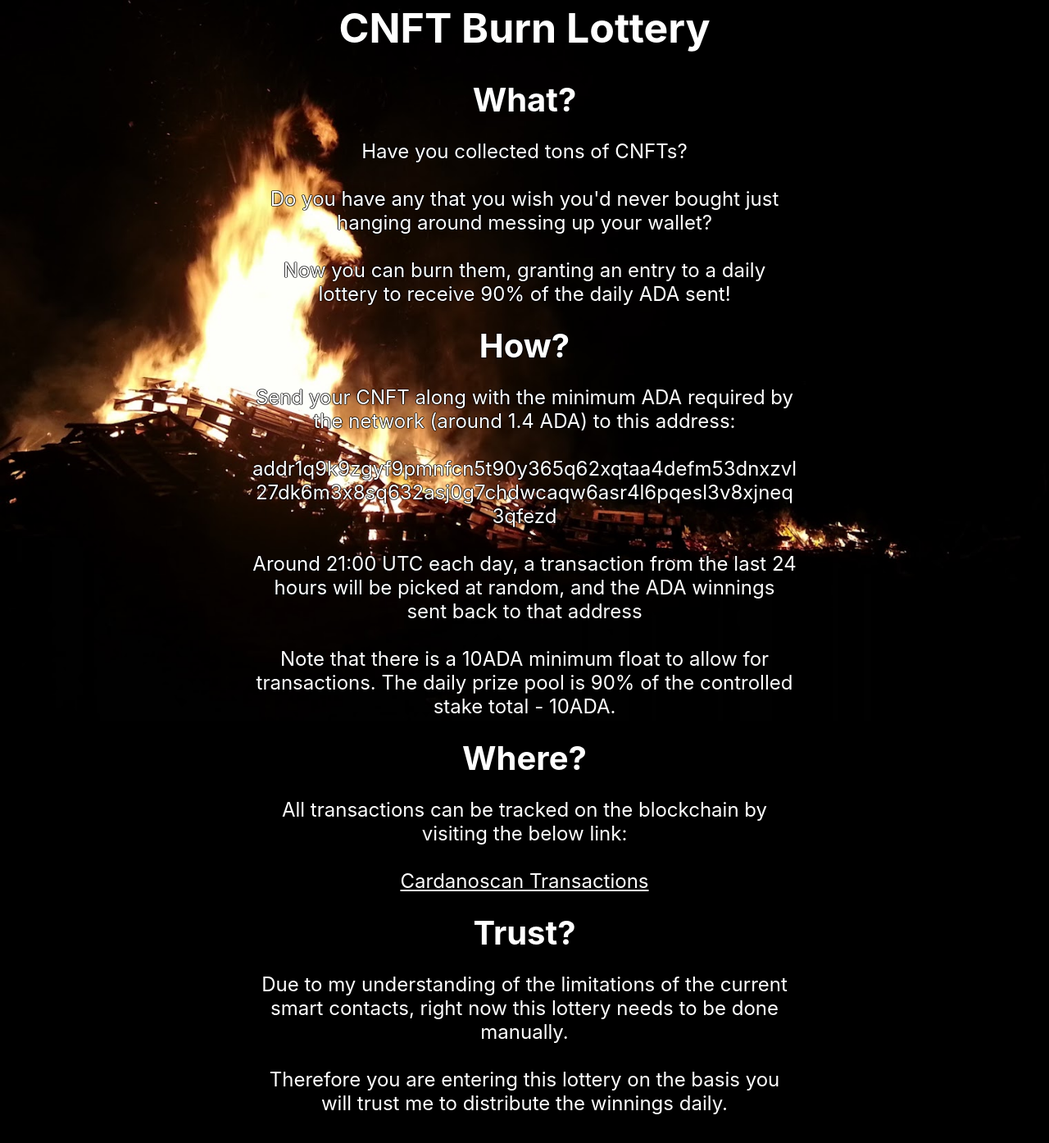
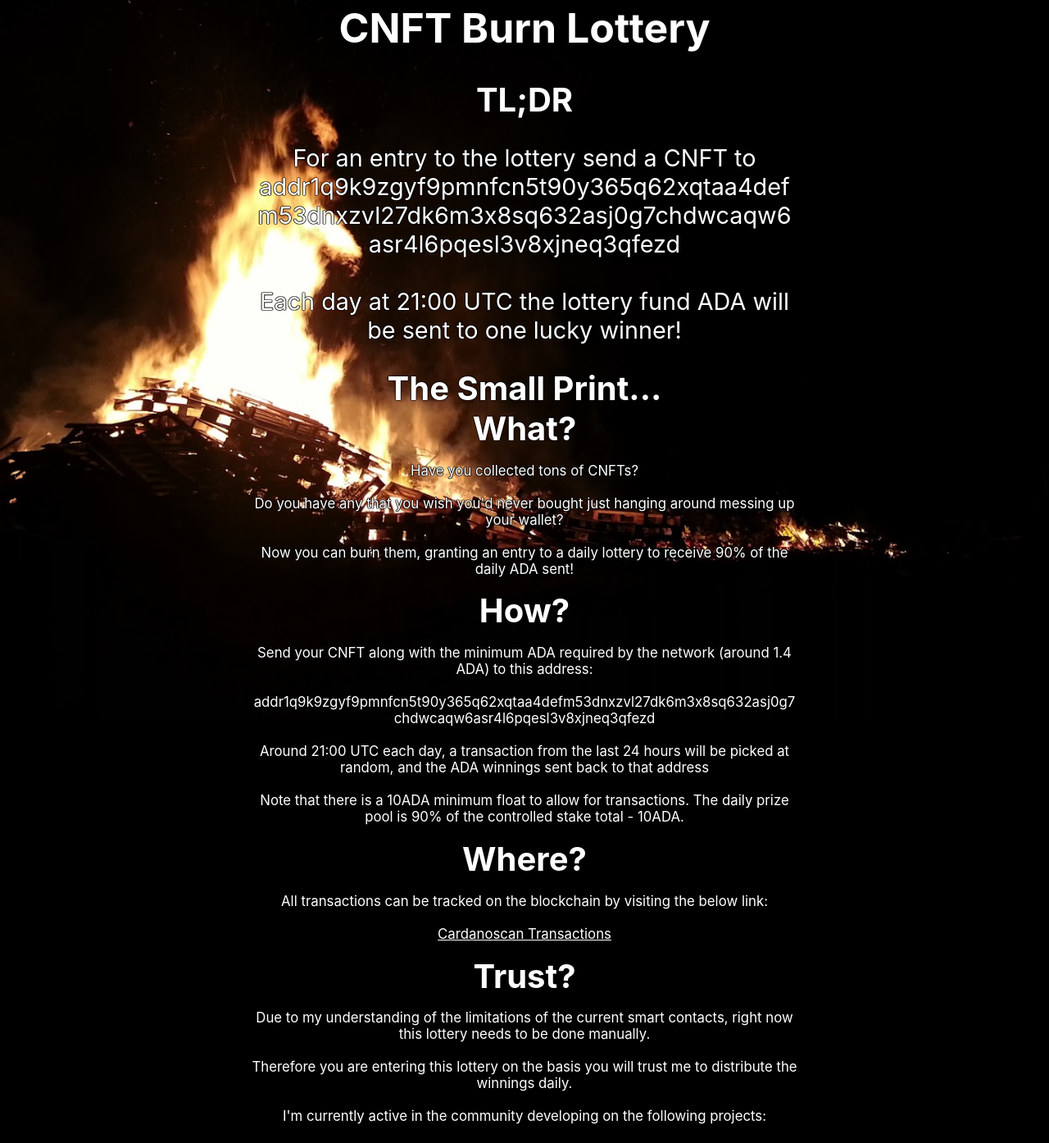
Before and after one commit to hookmanuk/cnftburnlottery, a plain HTML site: page index.html in a window 1280 px wide. Shown: the part 81-1475 px from the top of the page at 82% size. Drawn offline with Linux system fonts and the light colour scheme.

Commit message:
Update index.html

```diff
--- a/index.html
+++ b/index.html
@@ -1,7 +1,8 @@
 <!DOCTYPE html>
 <meta name="viewport" content="width=device-width, initial-scale=1">
-<head>
-    <link rel="stylesheet" href="website.css"/>
+<html><head><meta name="viewport" content="width=device-width, initial-scale=1">
+
+    <link rel="stylesheet" href="website.css">
      <!--icons start-->
 
     <link rel="icon" type="image/png" sizes="192x192" href="icon-192x192.png">
@@ -16,7 +17,7 @@
     <meta name="description" content="">
 
     <!-- Global site tag (gtag.js) - Google Analytics -->
-    <script async src="https://www.googletagmanager.com/gtag/js?id=G-RFSP9L3K2M"></script>
+    <script async="" src="https://www.googletagmanager.com/gtag/js?id=G-RFSP9L3K2M"></script>
     <script>
       window.dataLayer = window.dataLayer || [];
       function gtag(){dataLayer.push(arguments);}
@@ -30,16 +31,34 @@
     <div class="content">
         <div class="title">
             <h1>CNFT Burn Lottery</h1>
+        </div><div class="tldr" style="
+    font-size: 120%;
+">
+            <div class="sectiontitle">
+                TL;DR
+            </div>
+            <p>
+                For an entry to the lottery send a CNFT to addr1q9k9zgyf9pmnfcn5t90y365q62xqtaa4defm53dnxzvl27dk6m3x8sq632asj0g7chdwcaqw6asr4l6pqesl3v8xjneq3qfezd<br>
+                <br>
+                Each day at 21:00 UTC the lottery fund ADA will be sent to one lucky winner!
+            <br></p>
         </div>
+        <div class="sectiontitle">
+                The Small Print...
+        </div>
+        <div class="small print" style="
+    font-size: 70% !important;
+">
+
         <div class="description">
             <div class="sectiontitle">
                 What?
             </div>
             <p>
-                Have you collected tons of CNFTs?<br />
-                <br />
-                Do you have any that you wish you'd never bought just hanging around messing up your wallet?<br />
-                <br />
+                Have you collected tons of CNFTs?<br>
+                <br>
+                Do you have any that you wish you'd never bought just hanging around messing up your wallet?<br>
+                <br>
                 Now you can burn them, granting an entry to a daily lottery to receive 90% of the daily ADA sent!
             </p>
         </div>
@@ -48,12 +67,12 @@
                 How?
             </div>
             <p>
-                Send your CNFT along with the minimum ADA required by the network (around 1.4 ADA) to this address:<br />
-                <br />
-                addr1q9k9zgyf9pmnfcn5t90y365q62xqtaa4defm53dnxzvl27dk6m3x8sq632asj0g7chdwcaqw6asr4l6pqesl3v8xjneq3qfezd<br />
-                <br />
-                Around 21:00 UTC each day, a transaction from the last 24 hours will be picked at random, and the ADA winnings sent back to that address<br />
-                <br />
+                Send your CNFT along with the minimum ADA required by the network (around 1.4 ADA) to this address:<br>
+                <br>
+                addr1q9k9zgyf9pmnfcn5t90y365q62xqtaa4defm53dnxzvl27dk6m3x8sq632asj0g7chdwcaqw6asr4l6pqesl3v8xjneq3qfezd<br>
+                <br>
+                Around 21:00 UTC each day, a transaction from the last 24 hours will be picked at random, and the ADA winnings sent back to that address<br>
+                <br>
                 Note that there is a 10ADA minimum float to allow for transactions. The daily prize pool is 90% of the controlled stake total - 10ADA.
             </p>
         </div>
@@ -62,8 +81,8 @@
                 Where?
             </div>
             <p>
-                All transactions can be tracked on the blockchain by visiting the below link:<br />
-                <br />
+                All transactions can be tracked on the blockchain by visiting the below link:<br>
+                <br>
                 <a href="https://cardanoscan.io/address/016c512089287734e274595e48ea80d28c05f7b56e53ba45b33099f579b6d6e263c01a8abb093d1ec5daec740ed7603aff410661f8b0e694f2" target="_blank">Cardanoscan Transactions</a>
             </p>
         </div>
@@ -72,25 +91,26 @@
                 Trust?
             </div>
             <p>
-                Due to my understanding of the limitations of the current smart contacts, right now this lottery needs to be done manually.<br />
-                <br />
-                Therefore you are entering this lottery on the basis you will trust me to distribute the winnings daily.<br />
-                <br />
-                I'm currently active in the community developing on the following projects:<br />
-                <br />
+                Due to my understanding of the limitations of the current smart contacts, right now this lottery needs to be done manually.<br>
+                <br>
+                Therefore you are entering this lottery on the basis you will trust me to distribute the winnings daily.<br>
+                <br>
+                I'm currently active in the community developing on the following projects:<br>
+                <br>
             </p>
 
             <a href="https://cardanoclocks.hookman.co.uk" target="_blank"><img src="cardanoclocks.png"></a>
             <a href="https://bitfins.io" target="_blank"><img src="bitfins.png"></a>
 
             <p class="twitter">
-                <br />
-                <br />
-                You can also find me on twitter:<br />
-                <br />
+                <br>
+                <br>
+                You can also find me on twitter:<br>
+                <br>
                 <a href="https://twitter.com/hookman1979" target="_blank"><img src="twitter-brands.svg" style="width:42px;">hookman1979</a>
             </p>
         </div>
+    </div>
     </div>
     <script>
         if ('serviceWorker' in navigator) {
@@ -99,5 +119,6 @@
                 .then(function () { console.log("Service Worker Registered"); });
         }
     </script>
-</body>
-</html>
+
+
+</body></html>
```
